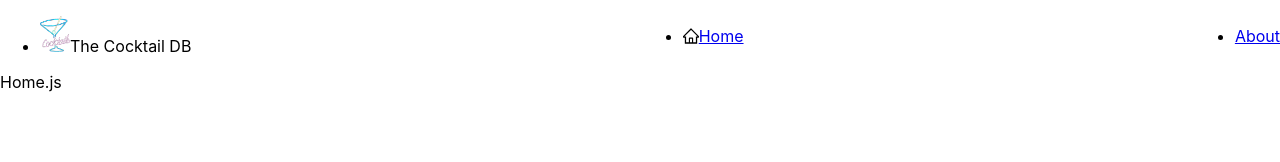
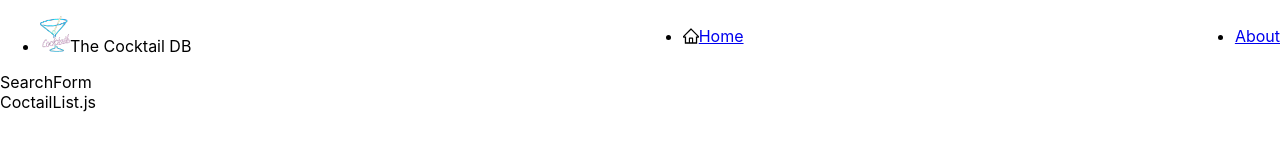
Before and after one commit to alican-uver/React-TheCoctailDB, a React (Create React App) app: page / in a window 1280 px wide. Shown: the top 162 px of the page. Built offline with nearby package versions, Linux system fonts and the light colour scheme; the HTML template or start-up script is replaced by a standard one.

Commit message:
rendered components added

```diff
--- a/src/components/CoctailList.js
+++ b/src/components/CoctailList.js
@@ -1,6 +1,10 @@
-import React from 'react'
+import React, { useContext } from 'react';
+import { ContextCoctail } from '../context/ContextCoctail';
+
 
 const CoctailList = () => {
+    const { loading } = useContext(ContextCoctail);
+
     return (
         <div>
             CoctailList.js
--- a/src/components/SearchForm.js
+++ b/src/components/SearchForm.js
@@ -1,9 +1,12 @@
-import React from 'react'
+import React, { useContext } from 'react'
+import { ContextCoctail } from '../context/ContextCoctail';
 
 const SearchForm = () => {
+    const { setSearchTerm } = useContext(ContextCoctail);
+
     return (
         <div>
-            SearchForm.js
+            SearchForm
         </div>
     )
 }
--- a/src/pages/Home.js
+++ b/src/pages/Home.js
@@ -1,10 +1,14 @@
-import React from 'react'
+import React from 'react';
+import CoctailList from '../components/CoctailList';
+import SearchForm from '../components/SearchForm';
 
 const Home = () => {
+
     return (
-        <div>
-            Home.js
-        </div>
+        <main>
+            <SearchForm />
+            <CoctailList />
+        </main>
     )
 }
 
```
